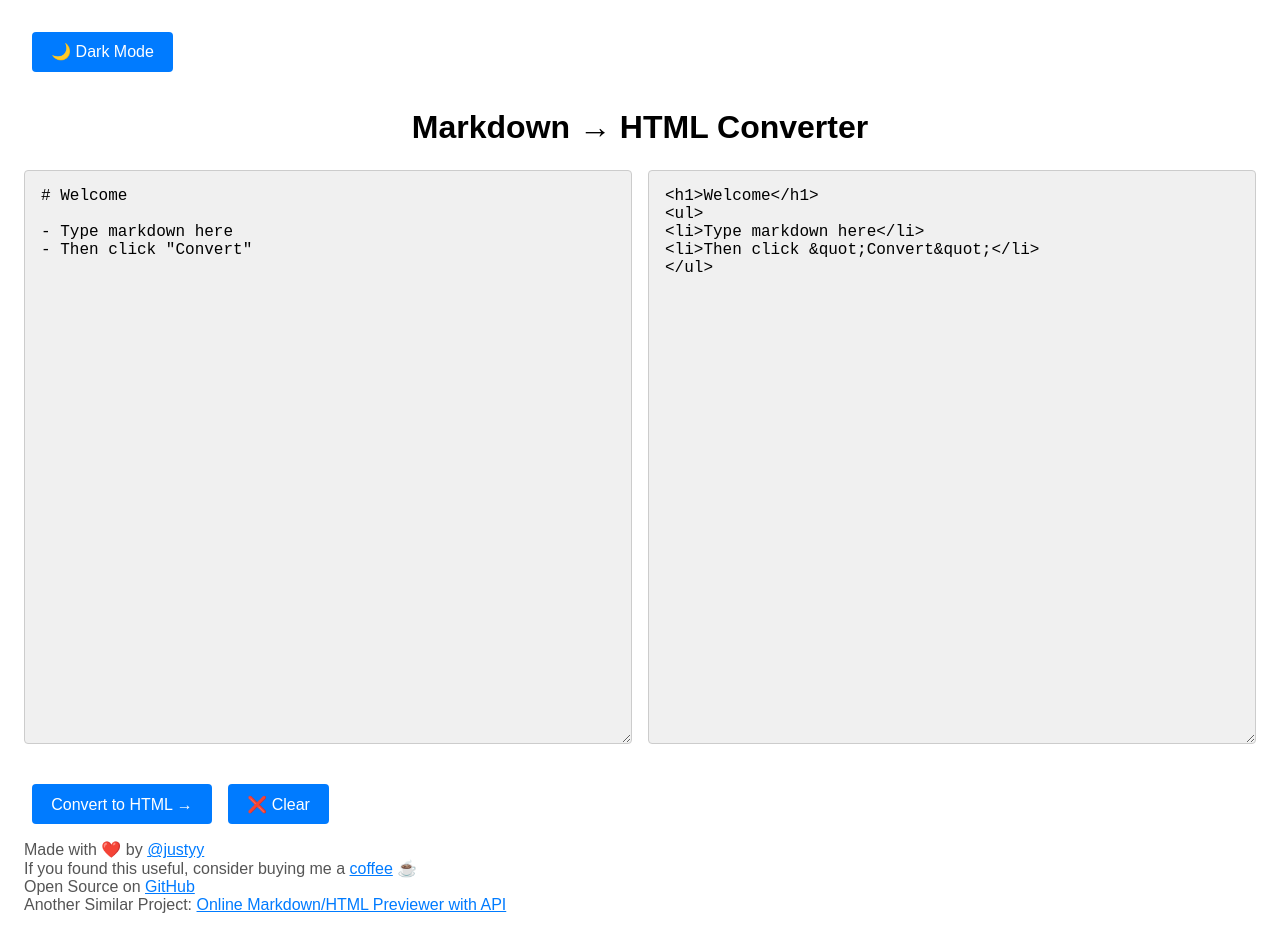
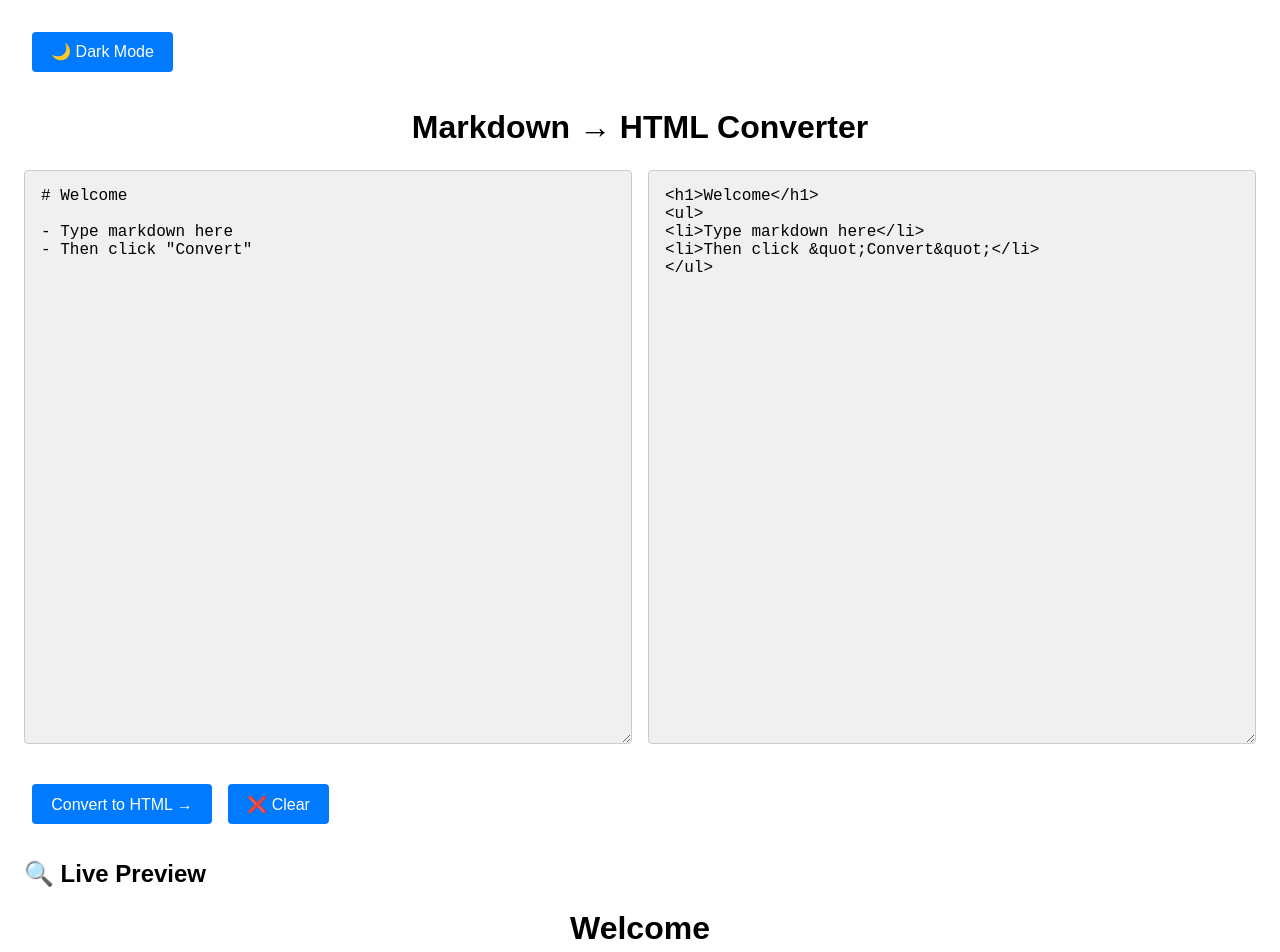
Before and after one commit to DoctorLai/markdown-html-converter, a React (Vite) app: page / in a window 1280 px wide. Shown: the top 952 px of the page. Built offline with nearby package versions, Linux system fonts and the light colour scheme.

Commit message:
Add simple preview

```diff
--- a/src/App.jsx
+++ b/src/App.jsx
@@ -74,6 +74,13 @@ export default function App() {
           <button onClick={convertToHtml}>Convert to HTML →</button>
           <button onClick={clearInputs}>❌ Clear</button>
         </div>
+
+        {/* Live HTML Preview */}
+        <h2>🔍 Live Preview</h2>
+        <div
+          className="preview"
+          dangerouslySetInnerHTML={{ __html: htmlOutput }}
+        ></div>
       </div>
       <footer>
         <p>
```
Also changed, not shown: 1 other file (tests, documents, lock files or other folders).
